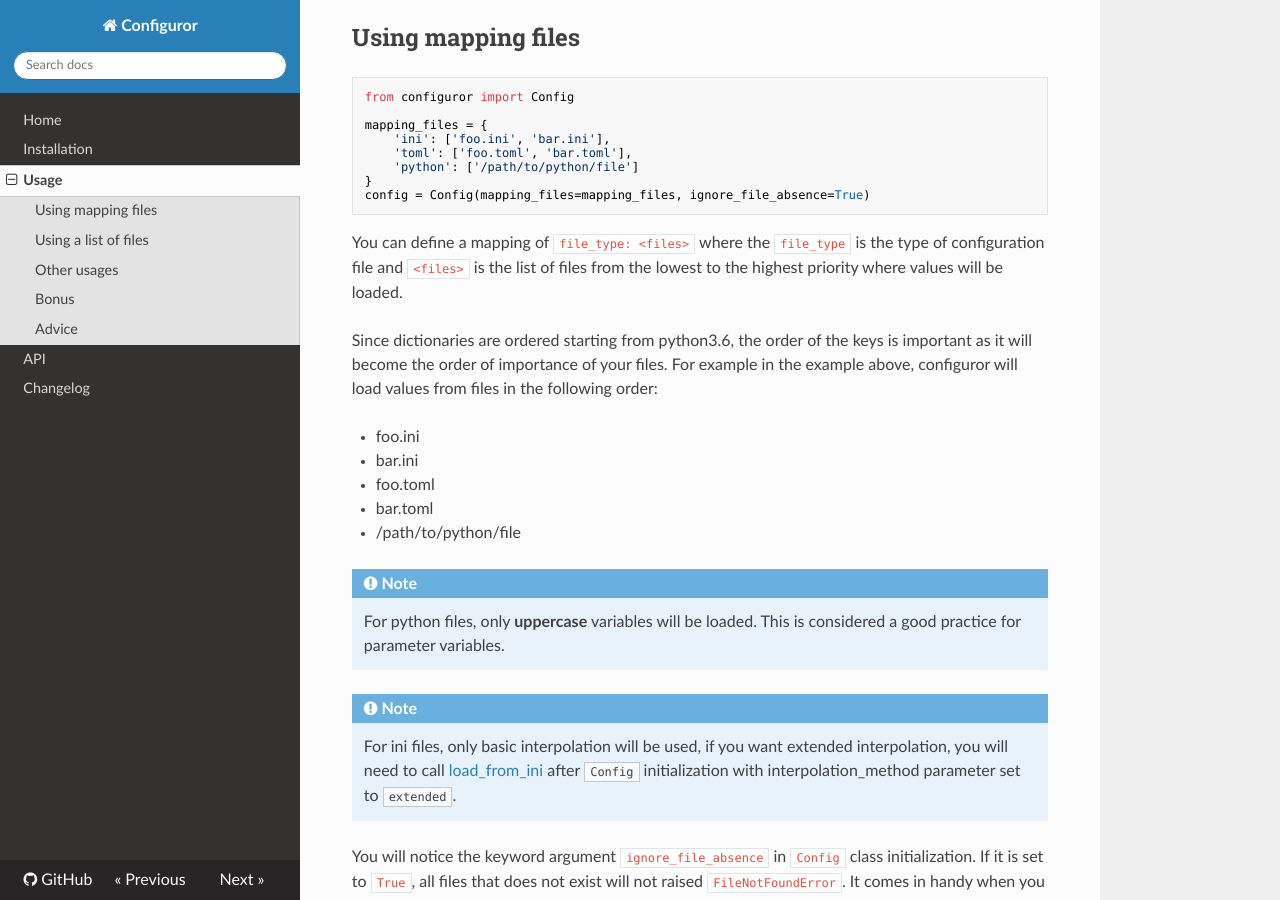
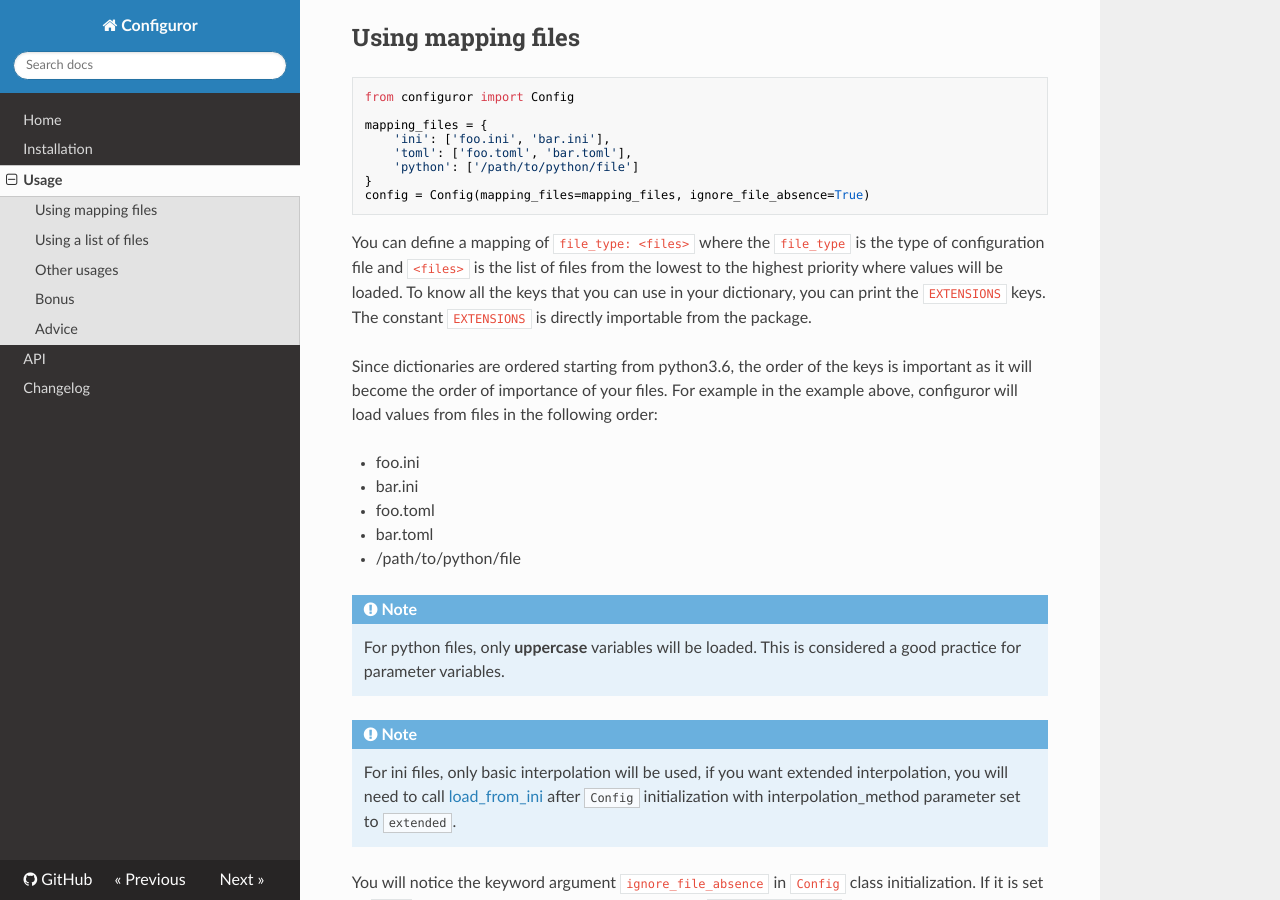
Before and after one commit to lewoudar/configuror, an MkDocs documentation site: the page built from docs/usage.md, in a window 1280 px wide and 900 px high, scrolled down 440 px. Built offline with MkDocs 1.6.1, drawn with Linux system fonts in a browser that asks for light colours; nearby versions of some CDN libraries; old or Windows-style settings are respelled for this version of MkDocs.

Commit message:
docs(docs/usage.md): add information to know keys available to use for mapping files

`````diff
--- a/docs/usage.md
+++ b/docs/usage.md
@@ -21,7 +21,9 @@ config = Config(mapping_files=mapping_files, ignore_file_absence=True)
 ````
 
 You can define a mapping of `file_type: <files>` where the `file_type` is the type of configuration file and `<files>`
-is the list of files from the lowest to the highest priority where values will be loaded.
+is the list of files from the lowest to the highest priority where values will be loaded. To know all the keys that you
+can use in your dictionary, you can print the `EXTENSIONS` keys. The constant `EXTENSIONS` is directly importable from
+the package.
 
 Since dictionaries are ordered starting from python3.6, the order of the keys is important as it will become the order
 of importance of your files. For example in the example above, configuror will load values from files in the following
`````
